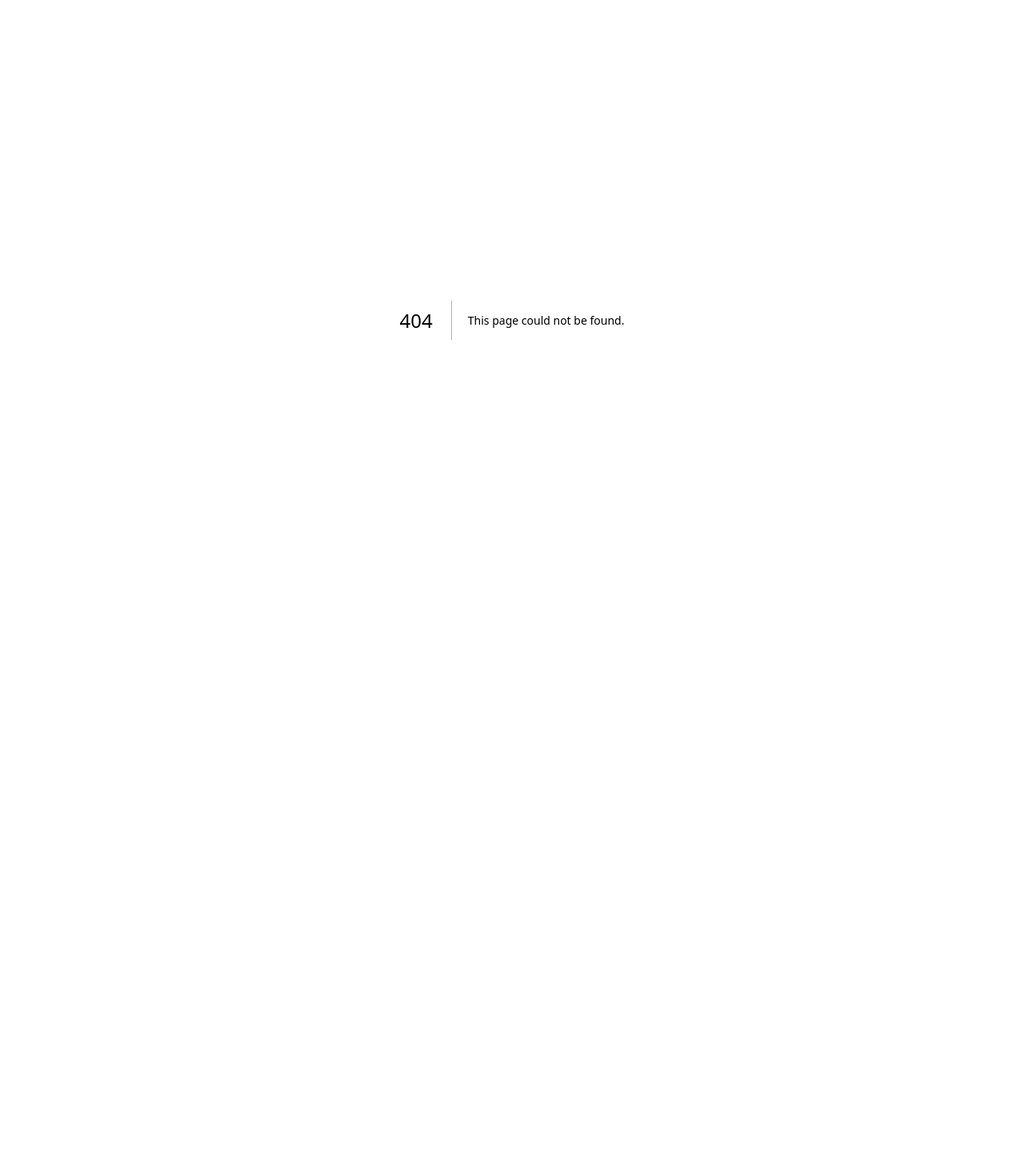
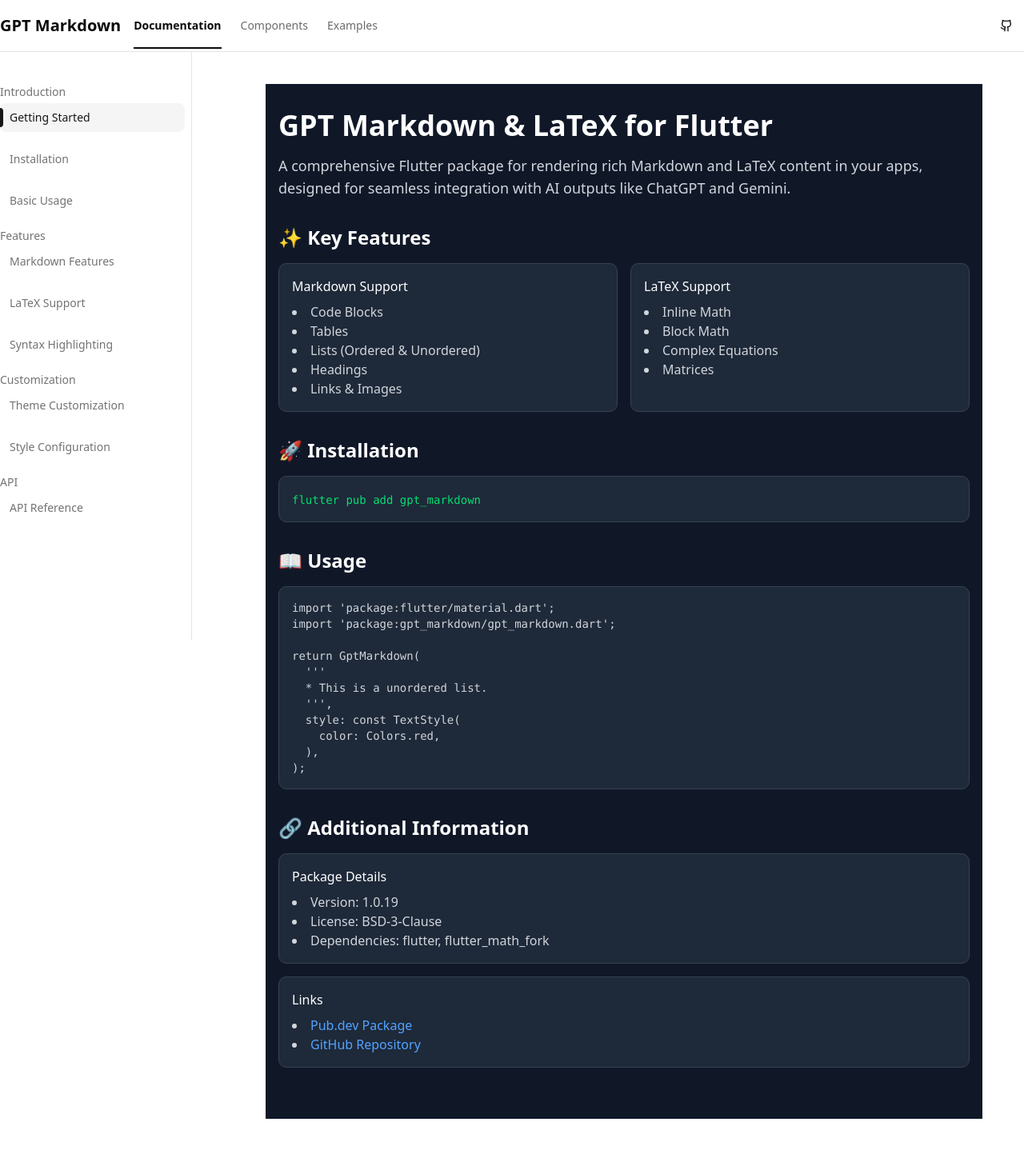
Before and after one commit to saminsohag/gpt_markdown_docs_src, a Next.js app: page /docs in a window 1280 px wide. Before the commit this address had no page. Shown: the whole page at 80% size. Before the commit the page ends 800 px from the top, so only its background shows below. Built offline with nearby package versions, Linux system fonts and the light colour scheme.

Commit message:
feat: further refactor AdvancedUsage component to improve code example integration and clean up remaining unused files

```diff
--- /dev/null
+++ b/src/app/docs/page.tsx
@@ -0,0 +1,117 @@
+import React from "react";
+
+const DocsPage = () => {
+  return (
+    <div className="max-w-4xl mx-auto px-4 py-8 bg-gray-900 min-h-screen">
+      {/* Header Section */}
+      <div className="mb-8">
+        <h1 className="text-4xl font-bold mb-4 text-white">
+          GPT Markdown & LaTeX for Flutter
+        </h1>
+        <p className="text-lg text-gray-300">
+          A comprehensive Flutter package for rendering rich Markdown and LaTeX
+          content in your apps, designed for seamless integration with AI
+          outputs like ChatGPT and Gemini.
+        </p>
+      </div>
+
+      {/* Features Section */}
+      <section className="mb-8">
+        <h2 className="text-2xl font-semibold mb-4 text-white">
+          ✨ Key Features
+        </h2>
+        <div className="grid grid-cols-1 md:grid-cols-2 gap-4">
+          <div className="p-4 border border-gray-700 rounded-lg bg-gray-800">
+            <h3 className="font-medium mb-2 text-white">Markdown Support</h3>
+            <ul className="list-disc list-inside text-gray-300">
+              <li>Code Blocks</li>
+              <li>Tables</li>
+              <li>Lists (Ordered & Unordered)</li>
+              <li>Headings</li>
+              <li>Links & Images</li>
+            </ul>
+          </div>
+          <div className="p-4 border border-gray-700 rounded-lg bg-gray-800">
+            <h3 className="font-medium mb-2 text-white">LaTeX Support</h3>
+            <ul className="list-disc list-inside text-gray-300">
+              <li>Inline Math</li>
+              <li>Block Math</li>
+              <li>Complex Equations</li>
+              <li>Matrices</li>
+            </ul>
+          </div>
+        </div>
+      </section>
+
+      {/* Installation Section */}
+      <section className="mb-8">
+        <h2 className="text-2xl font-semibold mb-4 text-white">
+          🚀 Installation
+        </h2>
+        <div className="bg-gray-800 p-4 rounded-lg border border-gray-700">
+          <code className="text-sm text-green-400">
+            flutter pub add gpt_markdown
+          </code>
+        </div>
+      </section>
+
+      {/* Usage Example Section */}
+      <section className="mb-8">
+        <h2 className="text-2xl font-semibold mb-4 text-white">📖 Usage</h2>
+        <div className="bg-gray-800 p-4 rounded-lg border border-gray-700">
+          <pre className="text-sm overflow-x-auto text-gray-300">
+            {`import 'package:flutter/material.dart';
+import 'package:gpt_markdown/gpt_markdown.dart';
+
+return GptMarkdown(
+  '''
+  * This is a unordered list.
+  ''',
+  style: const TextStyle(
+    color: Colors.red,
+  ),
+);`}
+          </pre>
+        </div>
+      </section>
+
+      {/* Additional Info Section */}
+      <section className="mb-8">
+        <h2 className="text-2xl font-semibold mb-4 text-white">
+          🔗 Additional Information
+        </h2>
+        <div className="space-y-4">
+          <div className="p-4 border border-gray-700 rounded-lg bg-gray-800">
+            <h3 className="font-medium mb-2 text-white">Package Details</h3>
+            <ul className="list-disc list-inside text-gray-300">
+              <li>Version: 1.0.19</li>
+              <li>License: BSD-3-Clause</li>
+              <li>Dependencies: flutter, flutter_math_fork</li>
+            </ul>
+          </div>
+          <div className="p-4 border border-gray-700 rounded-lg bg-gray-800">
+            <h3 className="font-medium mb-2 text-white">Links</h3>
+            <ul className="list-disc list-inside text-gray-300">
+              <li>
+                <a
+                  href="https://pub.dev/packages/gpt_markdown"
+                  className="text-blue-400 hover:text-blue-300 hover:underline">
+                  Pub.dev Package
+                </a>
+              </li>
+              <li>
+                <a
+                  href="https://github.com/infinitix-tech/gpt_markdown"
+                  className="text-blue-400 hover:text-blue-300 hover:underline">
+                  GitHub Repository
+                </a>
+              </li>
+            </ul>
+          </div>
+        </div>
+      </section>
+    </div>
+  );
+};
+
+export default DocsPage;
```
